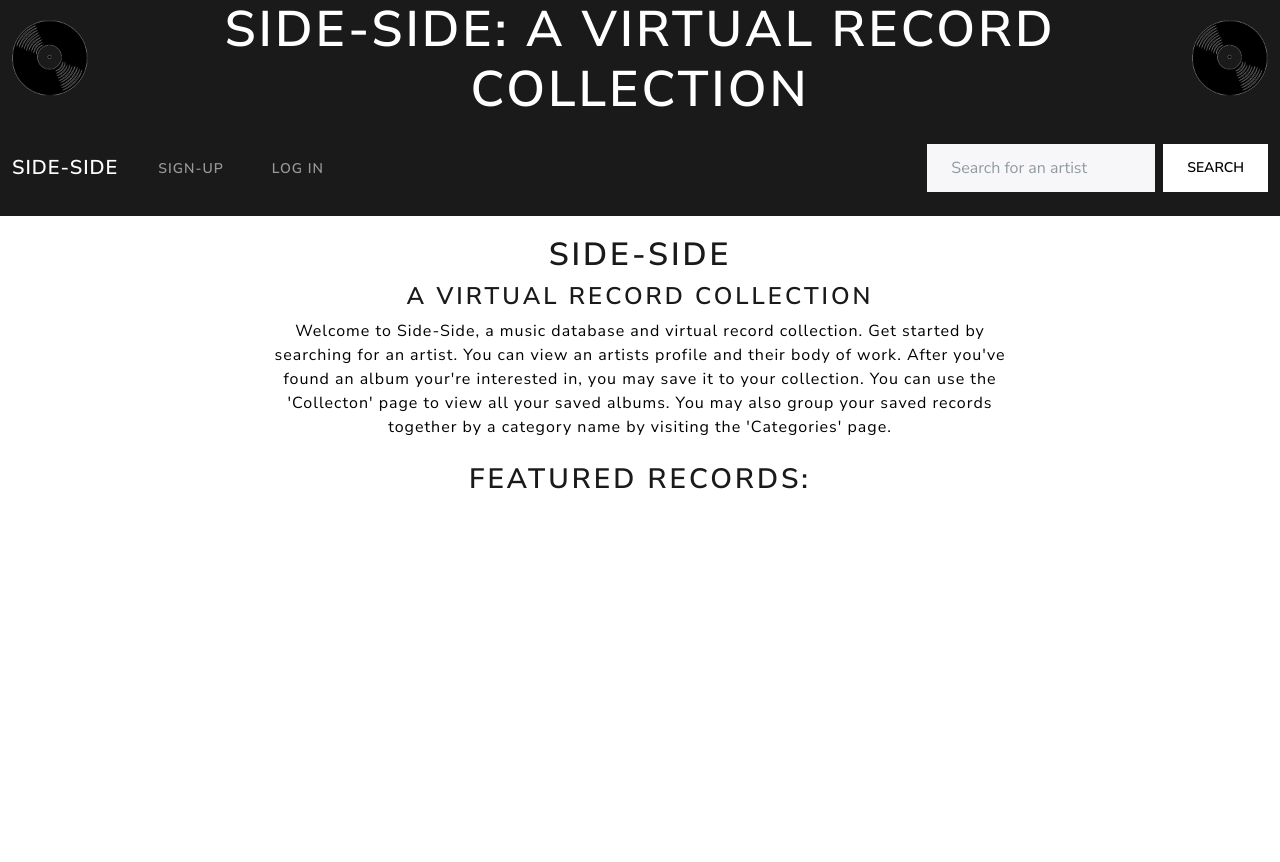
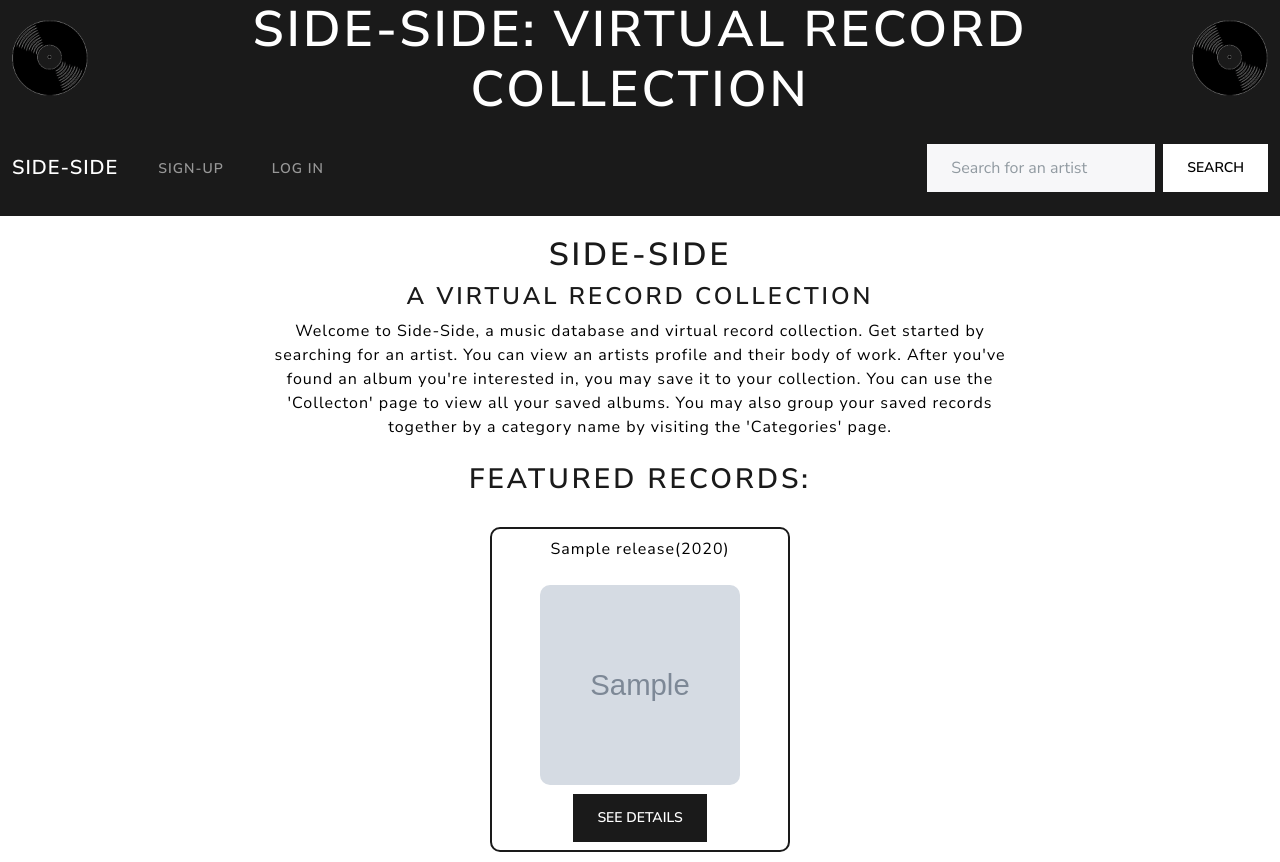
Before and after one commit to zbrose/side-side, a Node project: template views/home.ejs in a window 1280 px wide. Before the commit the page ends 489 px from the top, so only its background shows below. Run offline with Node 20 templates, Linux system fonts and the light colour scheme; the template is opened without the code that fills it: most values are stand-ins (such as "Sample title", 1, 10 or a date in 2020); grey boxes marked "Sample" are stand-in pictures; some libraries are stand-ins or nearby versions.

Commit message:
home page showing features

```diff
--- a/index.js
+++ b/index.js
@@ -40,8 +40,13 @@ app.use('/artists',require('./controllers/artists.js'))
 //ROUTES
 app.get('/',async (req,res)=>{
     try {
-
-        res.render('home.ejs')
+       const response = await axios.get(`https://api.discogs.com/artists/12633/releases?token=${process.env.DISCOGS_TOKEN}`)
+       const allReleases = response.data.releases
+       const filteredReleases = allReleases.filter(release=>{return release.type==='master'})
+       filteredReleases.sort((a,b)=>{
+       return  b.stats.community.in_collection - a.stats.community.in_collection
+       })
+       res.render('home.ejs',{releases: filteredReleases})
     }catch (err){
         console.log(err)
 
@@ -70,7 +75,7 @@ app.get('/results/:id',(req,res)=>{
         const allReleases = response.data.releases
         const filteredReleases = allReleases.filter(release=>{return release.type==='master'})
         filteredReleases.sort((a,b)=>{
-          return  b.stats.community.in_collection - a.stats.community.in_collection
+        return  b.stats.community.in_collection - a.stats.community.in_collection
         })
         res.render('albums/show.ejs',{releases: filteredReleases})
         // res.send(filteredReleases)
--- a/public/css/style.css
+++ b/public/css/style.css
@@ -4,8 +4,9 @@
 
 .flex-box {
     display: flex;
+    justify-content: space-evenly;
+    align-items: center;
     flex-wrap: wrap;
-    justify-content: space-evenly;
 }
 
 .album-container {
@@ -81,7 +82,7 @@ li {
 .header{
     font-size: 50px;
     color: white;
-    margin: 0;
+    margin: 0 auto;
 }
 
 #description {
--- a/views/home.ejs
+++ b/views/home.ejs
@@ -2,8 +2,23 @@
     <h1>Side-Side</h1>
     <h3>A Virtual Record Collection</h3>
 
-    <p id="description">Welcome to Side-Side, a music database and virtual record collection.  Get started by searching for an artist.  You can view an artists profile and their body of work.  After you've found an album your're interested in, you may save it to your collection.  You can use the 'Collecton' page to view all your saved albums.  You may also group your saved records together by a category name by visiting the 'Categories' page.  </p>
+    <p id="description">Welcome to Side-Side, a music database and virtual record collection.  Get started by searching for an artist.  You can view an artists profile and their body of work.  After you've found an album you're interested in, you may save it to your collection.  You can use the 'Collecton' page to view all your saved albums.  You may also group your saved records together by a category name by visiting the 'Categories' page.  </p>
 
     <br>
     <h2>Featured Records:</h2>
 </div>
+
+<div class="flex-box">
+
+    <% releases.forEach((release, i)=> { %>
+        <% if (i < 8) { %>
+        <div class="album-container">
+                <p class="album-name"><%=release.title %>(<%=release.year %>) </p>
+                <img src="<%=release.thumb %>" width=200 height=200 alt="album cover image">
+                <div>
+                    <a href="/albums/<%=release.id %> "><button type="button" class="btn btn-primary">See Details</button></a>
+                </div>
+        </div>
+        <% } %>
+    <% }) %>
+</div>
--- a/views/layout.ejs
+++ b/views/layout.ejs
@@ -12,7 +12,7 @@
 
         <div class="header-box">
             <img src="public/record.png" width="100" alt="record image">
-            <h1 class="center header">Side-Side: A Virtual Record Collection</h1>
+            <h1 class="center header">Side-Side: virtual record collection</h1>
             <img src="public/record.png" width="100" alt="record image">
         </div>
 
```
Also changed, not shown: views/users/profile.ejs (indentation only).
